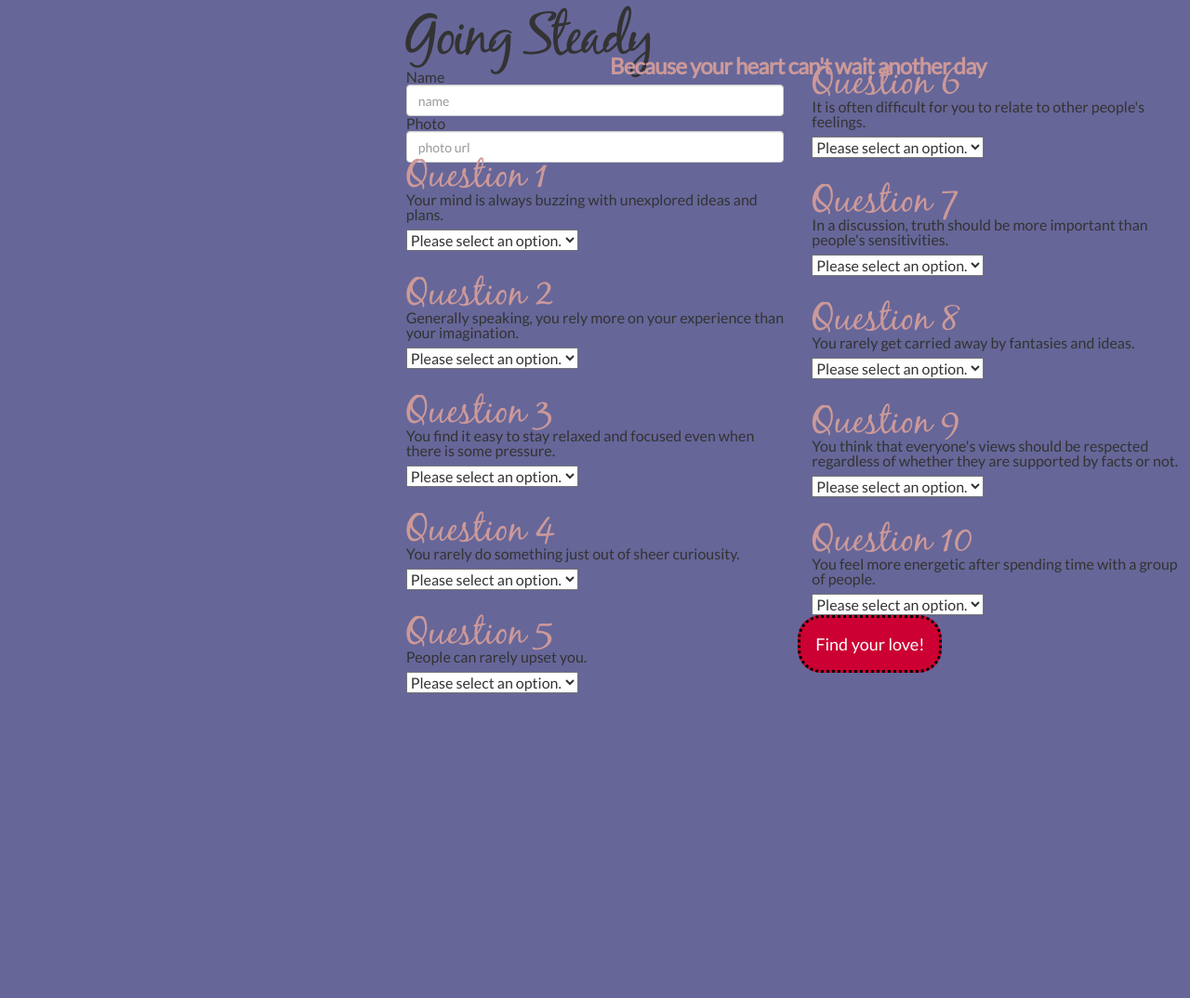
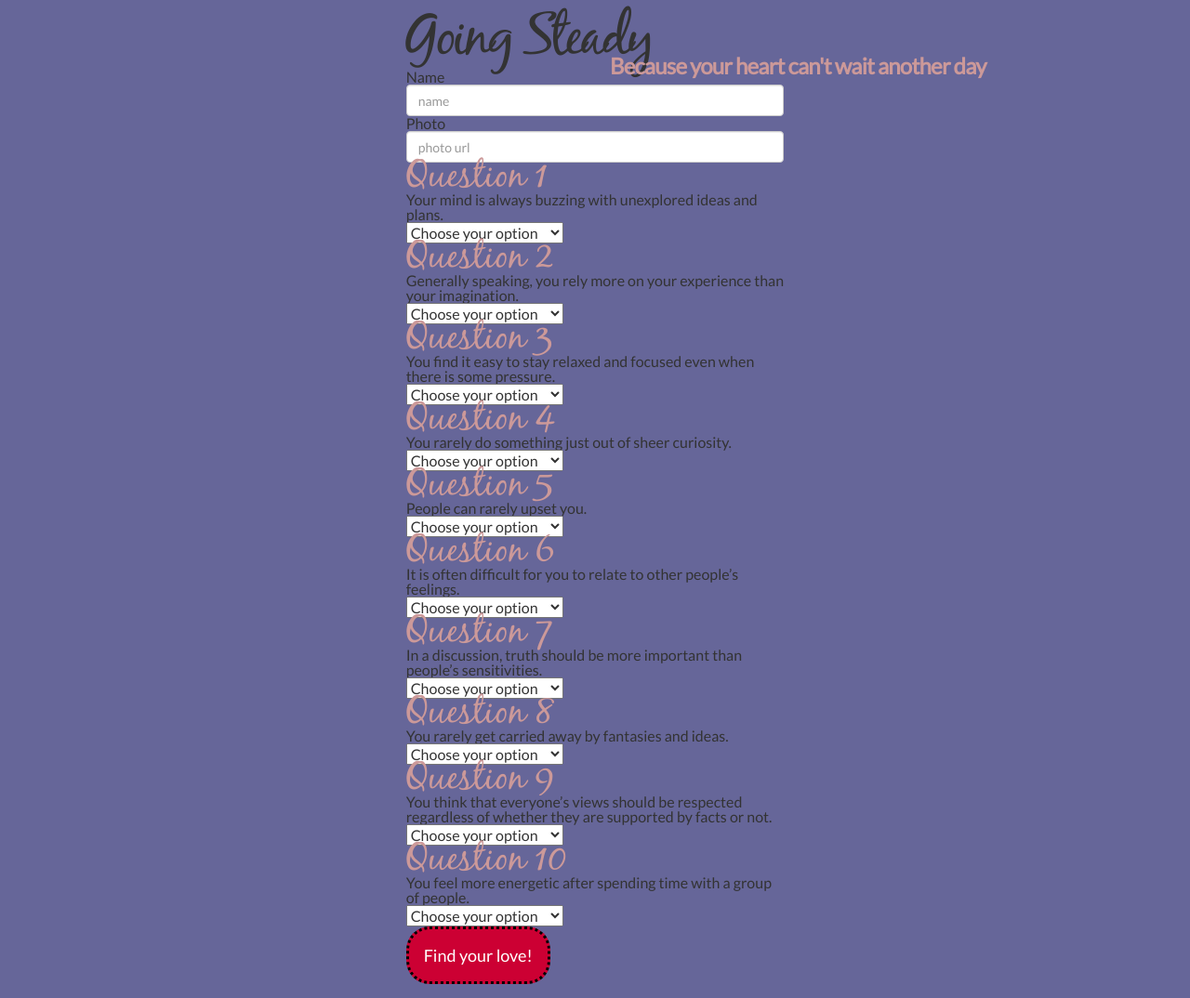
Before and after one commit to alyciamriley/FriendFinder, a website: page public/survey.html in a window 1280 px wide. Shown: the part 21-1095 px from the top of the page at 93% size. Before the commit the page ends 800 px from the top, so only its background shows below. Drawn offline with nearby package versions, Linux system fonts and the light colour scheme.

Commit message:
done for the night.

```diff
--- a/app/data/friends.js
+++ b/app/data/friends.js
@@ -19,6 +19,7 @@ var friendsArray = [
 			'5'
 		]
   },
+
 {
     name: "James Dean",
     photo: "https://drive.google.com/open?id=1LHW4WW6iTthwcxqT-6-A4H3SF2v-0EyZ",
--- a/public/survey.html
+++ b/public/survey.html
@@ -1,6 +1,6 @@
 <!DOCTYPE html>
 
-<!-- This page is not the problem  -->
+<!-- SURVEY HTML  -->
 
 <html>
 
@@ -29,16 +29,11 @@
 
 <body>
 
-
-  <!-- first row -->
   <div class="row">
-    <!-- first column in first row -->
     <div class="col-lg-4" id="sidebar">
       <img src="images/2.png">
     </div>
-    <!-- second column in first row - contains rest of rows -->
     <div class="col-lg-8">
-      <!-- row one contains one column -->
       <div class="row">
 
         <div class="jumbotron jumbotron-fluid" id="title-bar">
@@ -47,10 +42,7 @@
             <h2 class="slogan">Because your heart can't wait another day</h2>
 
           </div>
-
         </div>
-
-
       </div>
 
       <div class="row description">
@@ -66,74 +58,12 @@
               <label for="photoInput">Photo</label>
               <input type="photo" class="form-control" id="photoInput" placeholder="photo url">
 
-
+              <!-- Survey Questions -->
+              <div class="input-field col s12">
                 <h3>Question 1</h3>
-              <h4>Your mind is always buzzing with unexplored ideas and plans.</h4>
-              <select class="chosen-select" id="q1">
-                <option value="">Please select an option.</option>
-                <option value="1">1 (Strongly Disagree)</option>
-                <option value="2">2</option>
-                <option value="3">3</option>
-                <option value="4">4</option>
-                <option value="5">5 (Strongly Agree)</option>
-              </select>
-              <br>
-              <br>
-              <br>
-
-
-              <h3>Question 2</h3>
-              <h4>Generally speaking, you rely more on your experience than your imagination. </h4>
-              <select class="chosen-select" id="q2">
-                <option value="">Please select an option.</option>
-                <option value="1">1 (Strongly Disagree)</option>
-                <option value="2">2</option>
-                <option value="3">3</option>
-                <option value="4">4</option>
-                <option value="5">5 (Strongly Agree)</option>
-              </select>
-              <br>
-              <br>
-              <br>
-
-
-              <h3>Question 3</h3>
-              <h4>
-                <p>You find it easy to stay relaxed and focused even when there is some pressure.</p>
-              </h4>
-              <select class="chosen-select" id="q3">
-                <option value="">Please select an option.</option>
-                <option value="1">1 (Strongly Disagree)</option>
-                <option value="2">2</option>
-                <option value="3">3</option>
-                <option value="4">4</option>
-                <option value="5">5 (Strongly Agree)</option>
-              </select>
-              <br>
-              <br>
-              <br>
-
-
-              <h3>Question 4</h3>
-              <h4>You rarely do something just out of sheer curiousity.</h4>
-              <select class="chosen-select" id="q4">
-                <option value="">Please select an option.</option>
-                <option value="1">1 (Strongly Disagree)</option>
-                <option value="2">2</option>
-                <option value="3">3</option>
-                <option value="4">4</option>
-                <option value="5">5 (Strongly Agree)</option>
-              </select>
-              <br>
-              <br>
-              <br>
-
-
-
-              <h3>Question 5</h3>
-              <h4>People can rarely upset you.</h4>
-              <select class="chosen-select" id="q5">
-                <option value="">Please select an option.</option>
+                <h5>Your mind is always buzzing with unexplored ideas and plans.</h5>
+                <select id="q1">
+                  <option value="" disabled selected>Choose your option</option>
                   <option value="1">1 (Strongly Disagree)</option>
                   <option value="2">2</option>
                   <option value="3">3</option>
@@ -141,79 +71,123 @@
                   <option value="5">5 (Strongly Agree)</option>
                 </select>
               </div>
-        </div>
 
-        <div class="col-sm-6">
-          <h3>Question 6</h3>
-          <h4>It is often difficult for you to relate to other people's feelings.</h4>
-          <select class="chosen-select" id="q6">
-            <option value="">Please select an option.</option>
+              <div class="input-field col s12">
+                <h3>Question 2</h3>
+                <h5>Generally speaking, you rely more on your experience than your imagination.</h5>
+                <select id="q2">
+                  <option value="" disabled selected>Choose your option</option>
                   <option value="1">1 (Strongly Disagree)</option>
                   <option value="2">2</option>
                   <option value="3">3</option>
                   <option value="4">4</option>
                   <option value="5">5 (Strongly Agree)</option>
                 </select>
-          <br>
-          <br>
-          <br>
+              </div>
 
-
-          <h3>Question 7</h3>
-          <h4>In a discussion, truth should be more important than people's sensitivities. </h4>
-          <select class="chosen-select" id="q7">
-            <option value="">Please select an option.</option>
+              <div class="input-field col s12">
+                <h3>Question 3</h3>
+                <h5>You find it easy to stay relaxed and focused even when there is some pressure.</h5>
+                <select id="q3">
+                  <option value="" disabled selected>Choose your option</option>
                   <option value="1">1 (Strongly Disagree)</option>
                   <option value="2">2</option>
                   <option value="3">3</option>
                   <option value="4">4</option>
                   <option value="5">5 (Strongly Agree)</option>
                 </select>
-          <br>
-          <br>
-          <br>
+              </div>
 
-          <h3>Question 8</h3>
-          <h4>You rarely get carried away by fantasies and ideas.</h4>
-          <select class="chosen-select" id="q8">
-            <option value="">Please select an option.</option>
+              <div class="input-field col s12">
+                <h3>Question 4</h3>
+                <h5>You rarely do something just out of sheer curiosity.</h5>
+                <select id="q4">
+                  <option value="" disabled selected>Choose your option</option>
                   <option value="1">1 (Strongly Disagree)</option>
                   <option value="2">2</option>
                   <option value="3">3</option>
                   <option value="4">4</option>
                   <option value="5">5 (Strongly Agree)</option>
                 </select>
-          <br>
-          <br>
-          <br>
+              </div>
 
-
-          <h3>Question 9</h3>
-          <h4>You think that everyone's views should be respected regardless of whether they are supported by facts or not. </h4>
-          <select class="chosen-select" id="q9">
-            <option value="">Please select an option.</option>
+              <div class="input-field col s12">
+                <h3>Question 5</h3>
+                <h5>People can rarely upset you.</h5>
+                <select id="q5">
+                  <option value="" disabled selected>Choose your option</option>
                   <option value="1">1 (Strongly Disagree)</option>
                   <option value="2">2</option>
                   <option value="3">3</option>
                   <option value="4">4</option>
                   <option value="5">5 (Strongly Agree)</option>
                 </select>
-          <br>
-          <br>
-          <br>
+              </div>
 
-
-          <h3>Question 10</h3>
-          <h4>You feel more energetic after spending time with a group of people.</h4>
-          <select class="chosen-select" id="q10">
-            <option value="">Please select an option.</option>
+              <div class="input-field col s12">
+                <h3>Question 6</h3>
+                <h5>It is often difficult for you to relate to other people’s feelings.</h5>
+                <select id="q6">
+                  <option value="" disabled selected>Choose your option</option>
                   <option value="1">1 (Strongly Disagree)</option>
                   <option value="2">2</option>
                   <option value="3">3</option>
                   <option value="4">4</option>
                   <option value="5">5 (Strongly Agree)</option>
                 </select>
-          <br>
+              </div>
+
+              <div class="input-field col s12">
+                <h3>Question 7</h3>
+                <h5>In a discussion, truth should be more important than people’s sensitivities.</h5>
+                <select id="q7">
+                  <option value="" disabled selected>Choose your option</option>
+                  <option value="1">1 (Strongly Disagree)</option>
+                  <option value="2">2</option>
+                  <option value="3">3</option>
+                  <option value="4">4</option>
+                  <option value="5">5 (Strongly Agree)</option>
+                </select>
+              </div>
+
+              <div class="input-field col s12">
+                <h3>Question 8</h3>
+                <h5>You rarely get carried away by fantasies and ideas.</h5>
+                <select id="q8">
+                  <option value="" disabled selected>Choose your option</option>
+                  <option value="1">1 (Strongly Disagree)</option>
+                  <option value="2">2</option>
+                  <option value="3">3</option>
+                  <option value="4">4</option>
+                  <option value="5">5 (Strongly Agree)</option>
+                </select>
+              </div>
+
+              <div class="input-field col s12">
+                <h3>Question 9</h3>
+                <h5>You think that everyone’s views should be respected regardless of whether they are supported by facts or
+                  not.</h5>
+                <select id="q9">
+                  <option value="" disabled selected>Choose your option</option>
+                  <option value="1">1 (Strongly Disagree)</option>
+                  <option value="2">2</option>
+                  <option value="3">3</option>
+                  <option value="4">4</option>
+                  <option value="5">5 (Strongly Agree)</option>
+                </select>
+              </div>
+
+              <div class="input-field col s12">
+                <h3>Question 10</h3>
+                <h5>You feel more energetic after spending time with a group of people.</h5>
+                <select id="q10">
+                  <option value="" disabled selected>Choose your option</option>
+                  <option value="1">1 (Strongly Disagree)</option>
+                  <option value="2">2</option>
+                  <option value="3">3</option>
+                  <option value="4">4</option>
+                  <option value="5">5 (Strongly Agree)</option>
+                </select>
               </div>
 
 
@@ -252,26 +226,11 @@
             //answers are posted to array
             $("#submitBtn").on("click", function (event) {
               event.preventDefault();
-          // function validateForm() {
-          //     var isValid = true;
-          //     $(".form-control").each(function() {
-          //       if ($(this).val() === "") {
-          //         isValid = false;
-          //       }
-          //     });
 
-          //     $(".chosen-select").each(function() {
-
-          //       if ($(this).val() === "") {
-          //         isValid = false;
-          //       }
-          //     });
-          //     return isValid;
-          //   }
-
+              // Gather user input
               var userInput = {
-            name: $("#nameInput").val(),
-            photo: $("#photoUrl").val(),
+                name: $('#nameInput').val(),
+                photo: $('#photoInput').val(),
                 scores: [
                   $('#q1').val(),
                   $('#q2').val(),
```
Also changed, not shown: public/home.html (+1 -17 lines), server.js (+3 -16 lines). Lines whose indentation alone changed are shown as unchanged.
